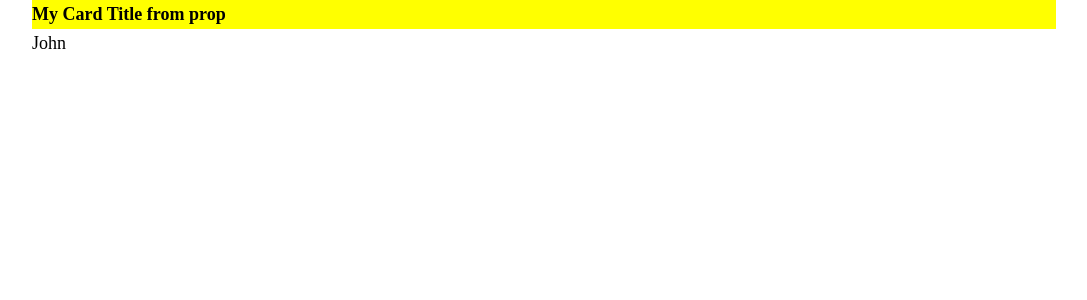
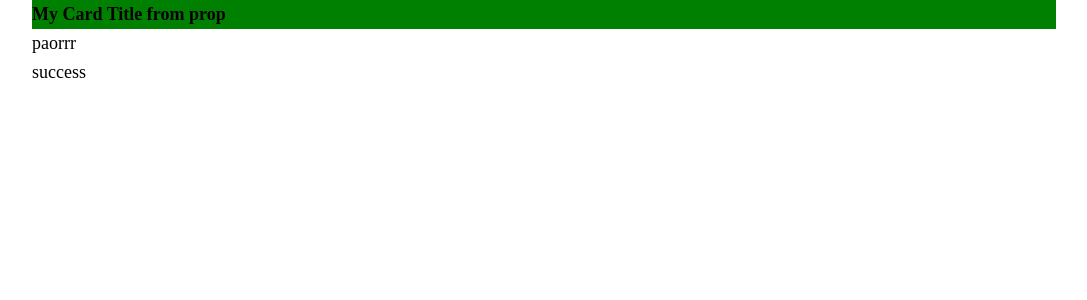
Before and after one commit to general-mathematics/groop_next, a Next.js app: page /testing in a window 1280 px wide. Shown: the top 300 px of the page, without its empty margins (96-1183 px from the left). Built offline with nearby package versions, Linux system fonts and the light colour scheme; a web font is replaced by a local one.

Commit message:
Removed React.FC
-
-
-

```diff
--- a/components/Card.tsx
+++ b/components/Card.tsx
@@ -6,25 +6,20 @@ interface ICardProps {
   text?: string;
 
   color?: string;
+  status: "Waiting" | "success";
 }
 
-const Card: React.FC<ICardProps> = (props: ICardProps) => {
-  const { text = "John", color = "default" } = props;
-
+const Card = (
+  props: ICardProps,
+  { text = "paorrr", color = styles.oCardBackgroundDefault },
+) => {
   const cardClasses = classNames("card1", "card2");
 
   return (
     <>
-      <h2
-        className={
-          { color }
-            ? styles.oCardBackgroundDefault
-            : styles.oCardBackgroundGreen
-        }
-      >
-        {props.title}
-      </h2>
+      <h2 className={props.color}>{props.title}</h2>
       <p>{text}</p>
+      <p>{props.status}</p>
     </>
   );
 };
--- a/pages/testing.tsx
+++ b/pages/testing.tsx
@@ -6,7 +6,8 @@ const Testing = () => {
     <>
       <Card
         title={"My Card Title from prop"}
-        color={styles.oCardBackgroundDefault}
+        color={styles.oCardBackgroundGreen}
+        status={"success"}
       ></Card>
     </>
   );
```
